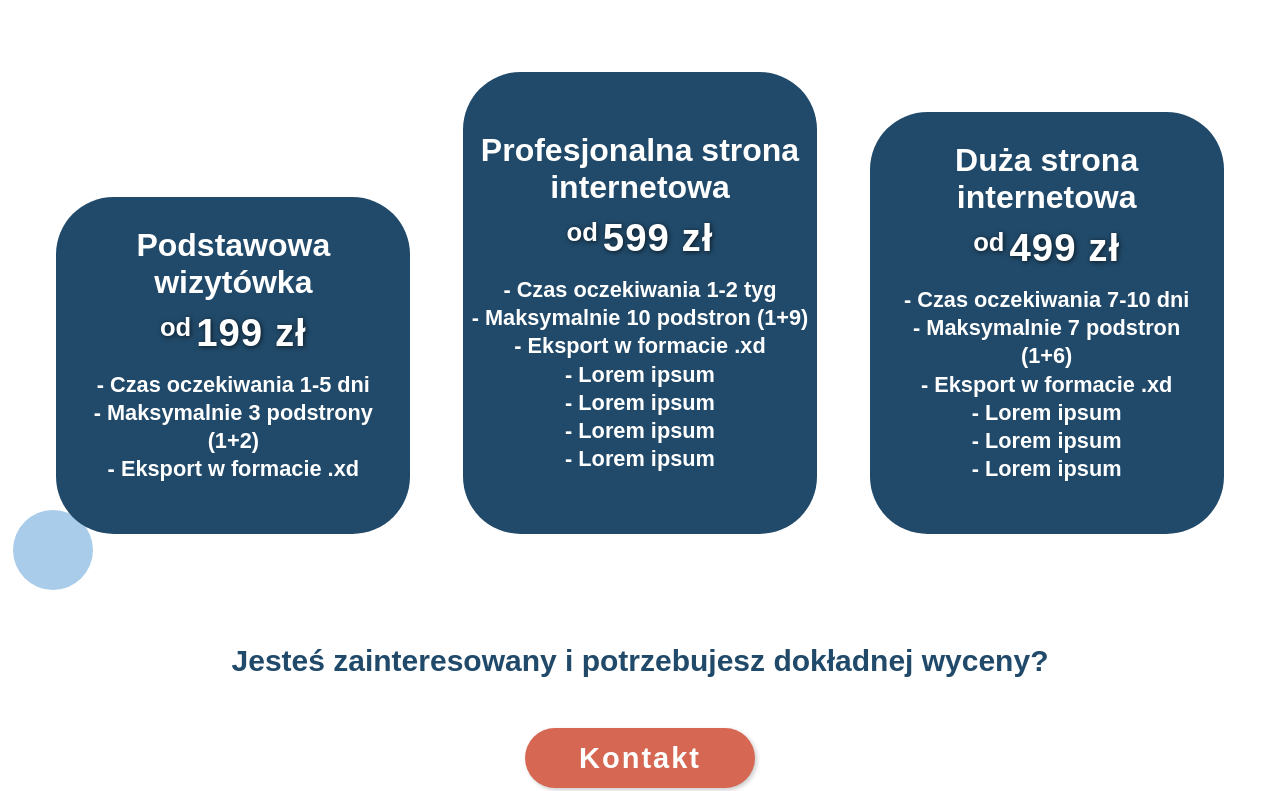
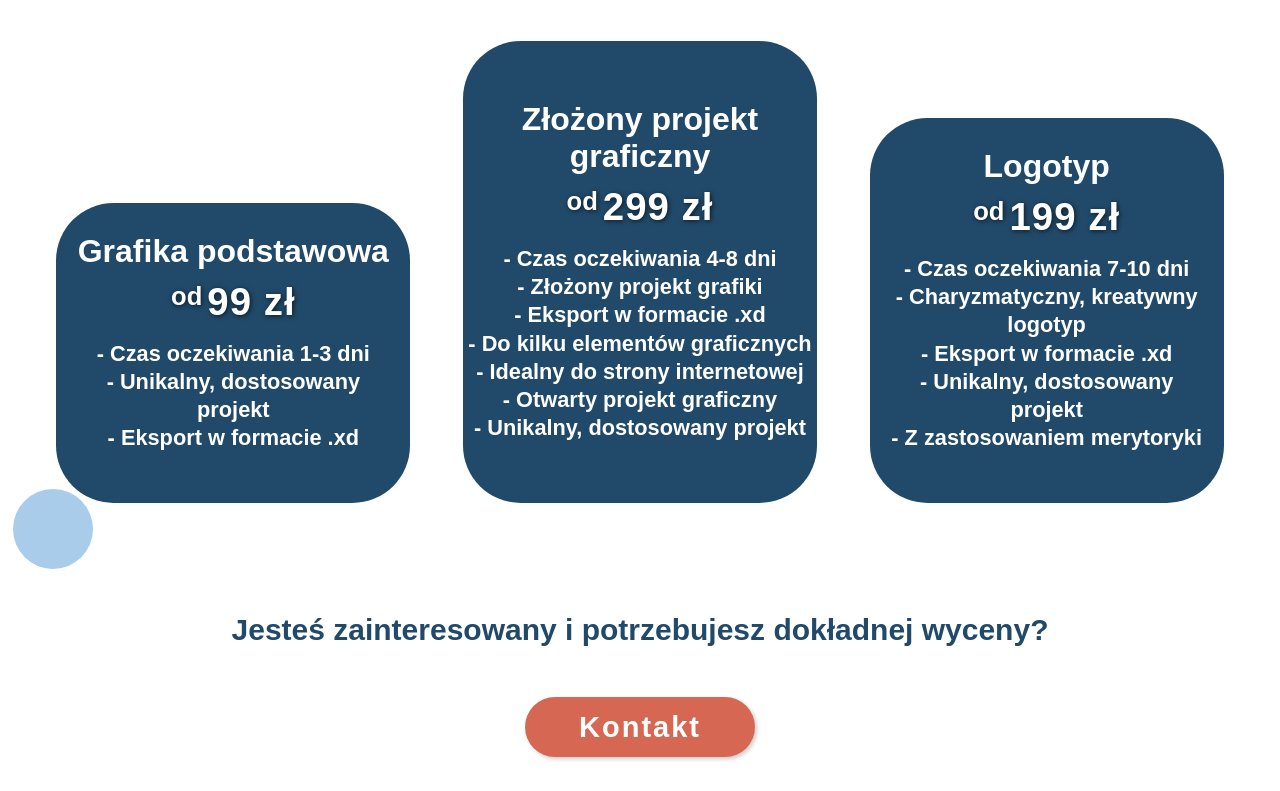
Before and after one commit to JakubLobos/webrance, a plain HTML site: page pl/uslugi-graficzne.html in a window 1280 px wide. Shown: the part 1150-1941 px from the top of the page. Drawn offline with Linux system fonts and the light colour scheme; a web font is replaced by a local one.

Commit message:
Uzupelniono zawartosc tekstowa, drobne poprawki graficzne

```diff
--- a/pl/uslugi-graficzne.html
+++ b/pl/uslugi-graficzne.html
@@ -42,13 +42,13 @@
             </div>
             <span class="rellax rellax_circle circle_clear circle_clear_left" data-rellax-speed="2"></span>
             <span class="rellax rellax_circle circle_clear circle_clear_right" data-rellax-speed="1"></span>
-            <div class="service_img_cell">
-                <img src="/assets/" alt="">
+            <div class="service_img_cell no_border">
+                <img src="/assets/main/hero_item.svg" alt="webrance uslugi graficzne">
             </div>
             <div class="service_content">
                 <h1 class="font_desc">Usługi graficzne</h1>
                 <p class="small_text">
-                    Lorem, ipsum dolor sit amet consectetur adipisicing elit. Repellendus fugiat accusamus sint vitae tempore, ipsum perferendis doloremque dolorum, a dolore repellat. Nisi, molestiae maxime ipsam omnis molestias eum rem, vitae, quasi veniam at quaerat cupiditate eveniet fugiat voluptatem eaque fuga quidem quae? Ab quam rem laborum animi quo nulla, eaque magnam ex illum sapiente eos distinctio libero reprehenderit optio non? Provident blanditiis qui delectus earum, adipisci fuga iure asperiores facere atque illo aperiam dignissimos. Eius aliquam, sequi sit repellendus beatae eveniet dignissimos temporibus nam illo voluptas alias eaque assumenda consequuntur unde harum tempore nemo necessitatibus, ullam pariatur inventore soluta hic?</p>
+                    Aby twoja rozwijająca się marka odniosła sukces ważnym elementem jest dobre, wpadające w pamięć oraz oddziałujące na zmysły - ikoniczne logo. Zespół graficzny Webrance pomoże ci to osiągnąć, w przystępny sposób zaprojektuje dla ciebie profesjonalny logotyp oraz całą tożsamość marki. Z pomocą najnowszych technologii oraz doświadczonych grafików spełnimy wszystkie twoje wymagania odnośnie projektów graficznych.  Posiadasz już logo, ale potrzebujesz innych projektów graficzntch dla swojej firmy? To nie problem, zespół Werbance zaspokoi wszystkie twoje potrzeby graficzne takie jak: ulotki, wizytówki, reklamy, bannery oraz wiele więcej!</p>
                 <div class="service_icon flex_center">
                     <img src="/assets/main/Aiico.png" alt="Adobe illustrator ikona">
                     <img src="/assets/main/Xdico.png" alt="Adobe Xd ikona">
@@ -62,43 +62,42 @@
         <div class="price_range_column_wrapper flex_center">
             <div class="price_range_column flex">
                 <div class="flex_center_column service_column low_column">
-                    <h2 class="font_desc">Podstawowa wizytówka</h2>
+                    <h2 class="font_desc">Grafika podstawowa</h2>
                     <div class="flex_center price_wrapper">
-                    <p class="font_desc">od</p><h3 id="check" class="font_heading">199 zł</h3>
+                    <p class="font_desc">od</p><h3 id="check" class="font_heading">99 zł</h3>
                     </div>
                     <ol>
-                        <li class="font_desc">- Czas oczekiwania 1-5 dni</li>
-                        <li class="font_desc">- Maksymalnie 3 podstrony (1+2)</li>
+                        <li class="font_desc">- Czas oczekiwania 1-3 dni</li>
+                        <li class="font_desc">- Unikalny, dostosowany projekt</li>
                         <li class="font_desc">- Eksport w formacie .xd</li>
                     </ol>
                 </div>
                 <div class="flex_center_column service_column high_column">
-                    <h2 class="font_desc">Profesjonalna strona internetowa</h2>
+                    <h2 class="font_desc">Złożony projekt graficzny</h2>
                     <div class="flex_center price_wrapper">
-                    <p class="font_desc">od</p><h3 id="check" class="font_heading">599 zł</h3>
+                    <p class="font_desc">od</p><h3 id="check" class="font_heading">299 zł</h3>
                     </div>
                     <ol>
-                        <li class="font_desc">- Czas oczekiwania 1-2 tyg</li>
-                        <li class="font_desc">- Maksymalnie 10 podstron (1+9)</li>
+                        <li class="font_desc">- Czas oczekiwania 4-8 dni</li>
+                        <li class="font_desc">- Złożony projekt grafiki</li>
                         <li class="font_desc">- Eksport w formacie .xd</li>
-                        <li class="font_desc">- Lorem ipsum</li>
-                        <li class="font_desc">- Lorem ipsum</li>
-                        <li class="font_desc">- Lorem ipsum</li>
-                        <li class="font_desc">- Lorem ipsum</li>
+                        <li class="font_desc">- Do kilku elementów graficznych</li>
+                        <li class="font_desc">- Idealny do strony internetowej</li>
+                        <li class="font_desc">- Otwarty projekt graficzny</li>
+                        <li class="font_desc">- Unikalny, dostosowany projekt</li>
                     </ol>
                 </div>
                 <div class="flex_center_column service_column medium_column">
-                    <h2 class="font_desc">Duża strona internetowa</h2>
+                    <h2 class="font_desc">Logotyp</h2>
                     <div class="flex_center price_wrapper">
-                        <p class="font_desc">od</p><h3 id="check" class="font_heading">499 zł</h3>
+                        <p class="font_desc">od</p><h3 id="check" class="font_heading">199 zł</h3>
                         </div>
                         <ol>
                             <li class="font_desc">- Czas oczekiwania 7-10 dni</li>
-                            <li class="font_desc">- Maksymalnie 7 podstron (1+6)</li>
+                            <li class="font_desc">- Charyzmatyczny, kreatywny logotyp</li>
                             <li class="font_desc">- Eksport w formacie .xd</li>
-                            <li class="font_desc">- Lorem ipsum</li>
-                            <li class="font_desc">- Lorem ipsum</li>
-                            <li class="font_desc">- Lorem ipsum</li>
+                            <li class="font_desc">- Unikalny, dostosowany projekt</li>
+                            <li class="font_desc">- Z zastosowaniem merytoryki</li>
                         </ol>
                     </div>
                 </div>
--- a/styles/services.css
+++ b/styles/services.css
@@ -173,6 +173,10 @@ body {
     opacity: 0%;
 }
 
+.no_border {
+    border: none;
+}
+
 .service_column h2 {
     text-align: center;
 }
@@ -188,6 +192,7 @@ body {
 .price_wrapper {
     margin-top: 35px;
     text-shadow: 1px 1px 5px rgba(0, 0, 0, 0.681);
+    align-items: flex-start;
 }
 
 .price_wrapper p {
```
Also changed, not shown: index.html (+2 -2 lines), pl/projektowanie-witryn-internetowych.html (+6 -8 lines), assets/main/website_development.png.
